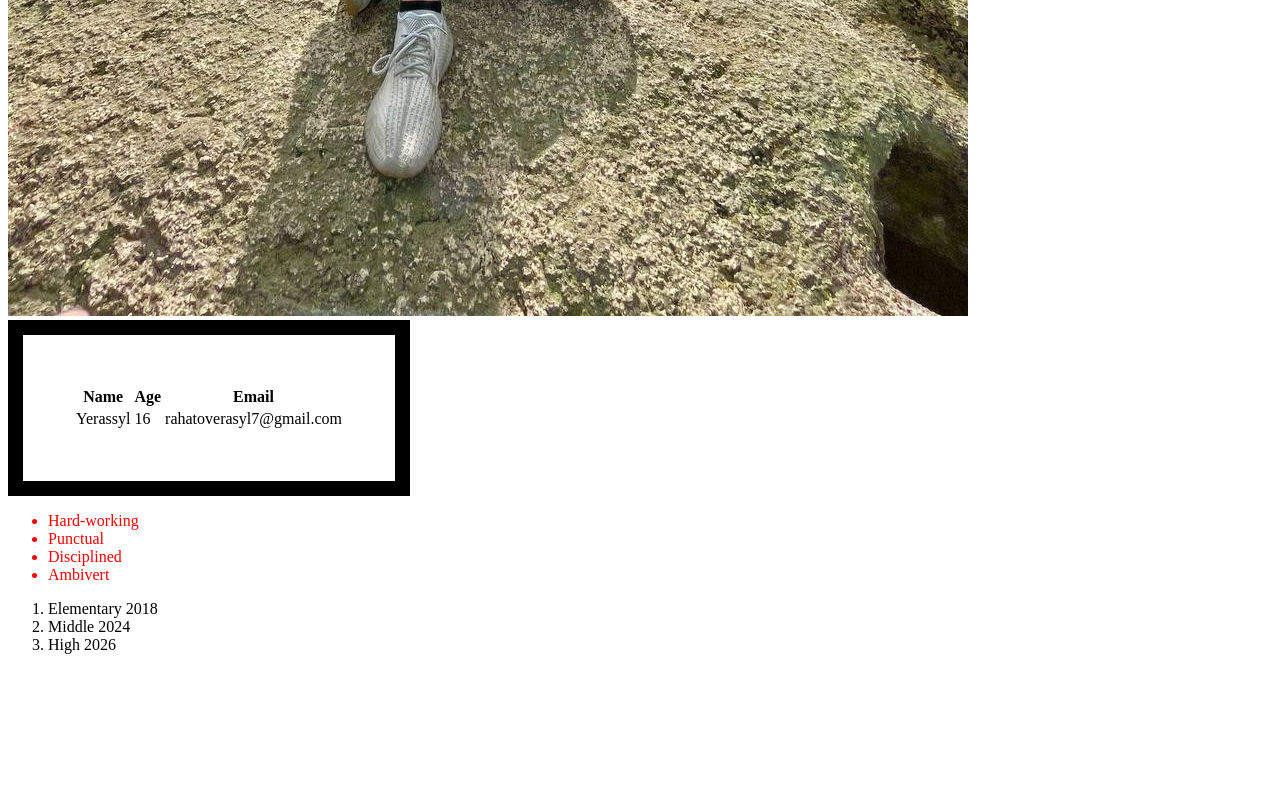
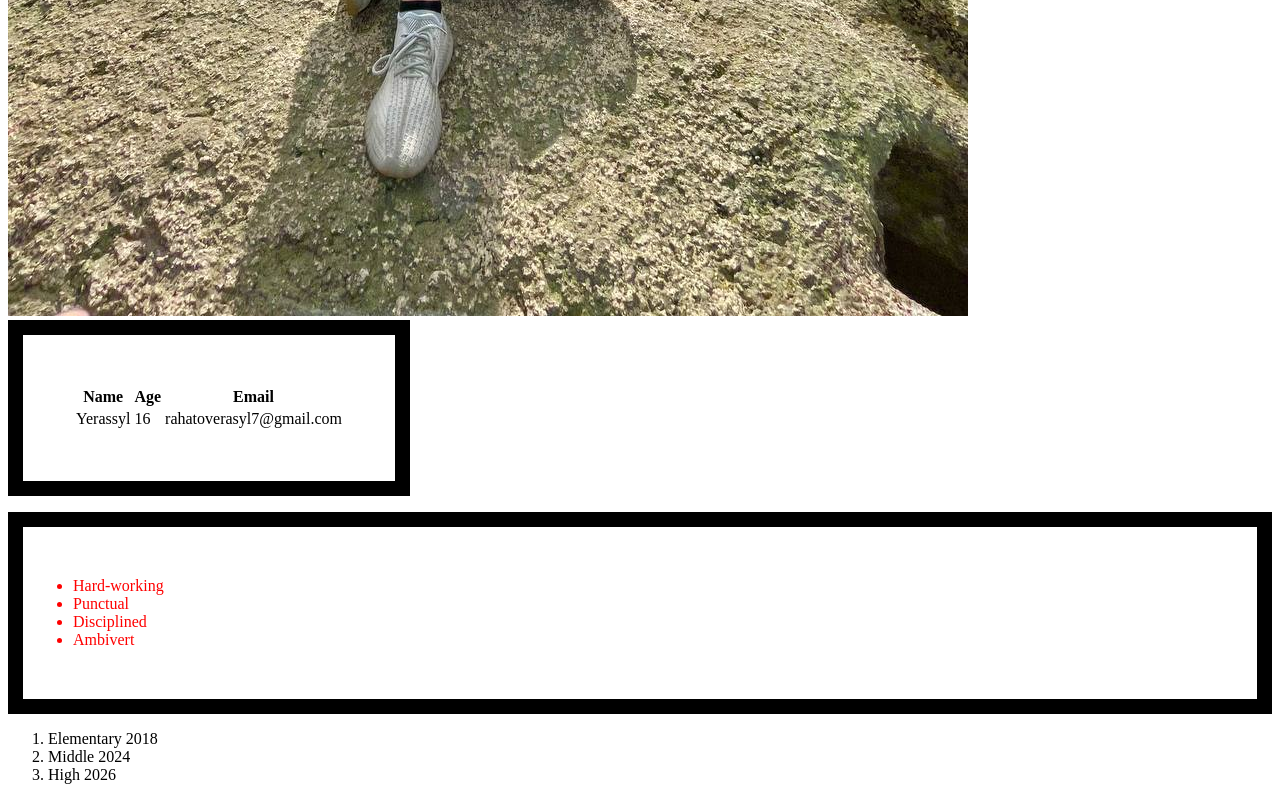
Before and after one commit to d1zzaster1/Web_Project, a plain HTML site: page index.html in a window 1280 px wide. Shown: the part 1078-1878 px from the top of the page. Before the commit the page ends 1748 px from the top, so only its background shows below. Drawn offline with Linux system fonts and the light colour scheme.

Commit message:
Update styles.css

```diff
--- a/styles.css
+++ b/styles.css
@@ -8,6 +8,12 @@ table{
   border: 15px solid black;
   padding: 50px;
 }
+
+ul{
+  border: 15px solid black;
+  padding: 50px;
+}
+
 .me{
   color: red;
 }
```
